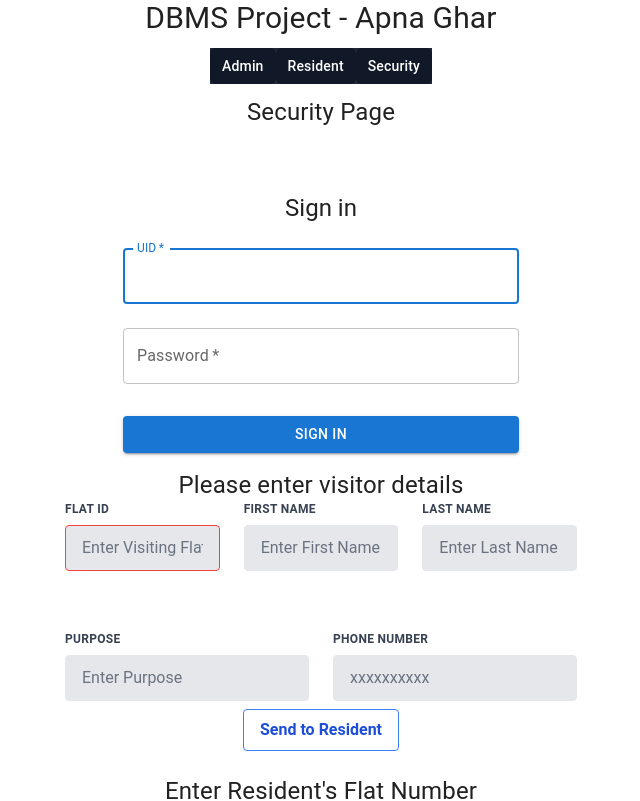
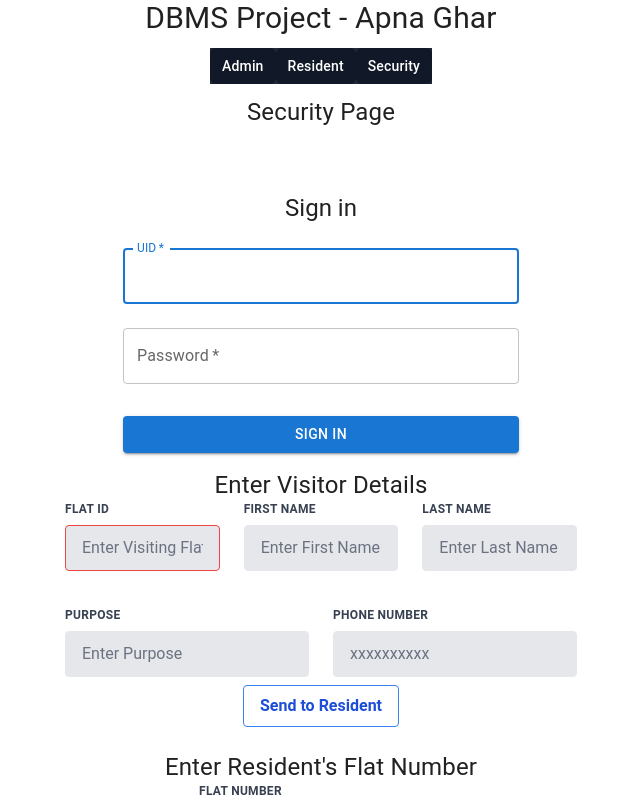
Before and after one commit to RIT3shSapata/DBMS_Project, a React (Vite) app in the folder frontend/: page /security in a window 1280 px wide. Shown: the top 801 px of the page, without its empty margins (319-959 px from the left). Built offline with nearby package versions, Linux system fonts and the light colour scheme.

Commit message:
Update Security.jsx

```diff
--- a/frontend/src/pages/Security.jsx
+++ b/frontend/src/pages/Security.jsx
@@ -5,7 +5,7 @@ const Security = () => {
             <h1 className="text-2xl flex justify-center ">Security Page</h1>
             <SignIn></SignIn>
             <h1 className="text-2xl flex justify-center ">
-                Please enter visitor details
+                Enter Visitor Details
             </h1>
             <div className="flex justify-center box-border">
                 <form class="w-full max-w-lg">
@@ -50,7 +50,7 @@ const Security = () => {
                             />
                         </div>
                     </div>
-                    <div class="flex flex-wrap -mx-3 mb-6"></div>
+
                     <div class="flex flex-wrap -mx-3 mb-2">
                     <div class="w-full md:w-1/2 px-3">
                             <label
```
